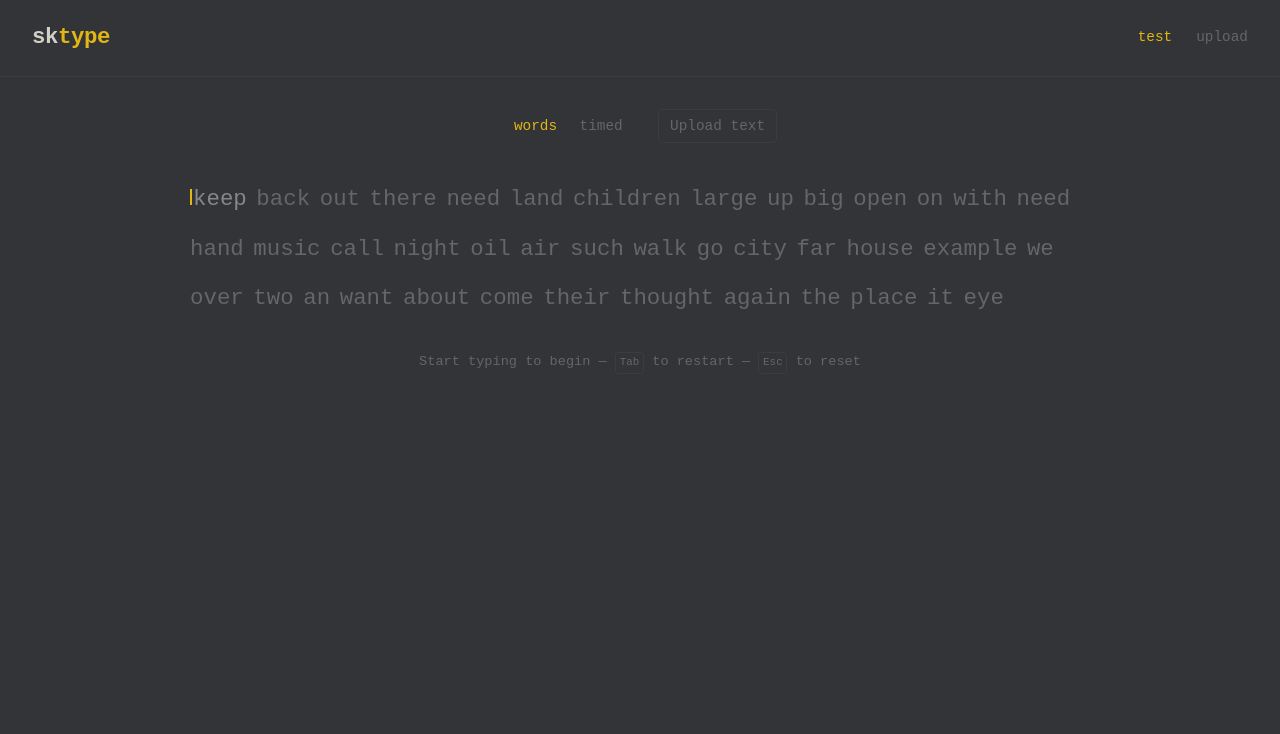
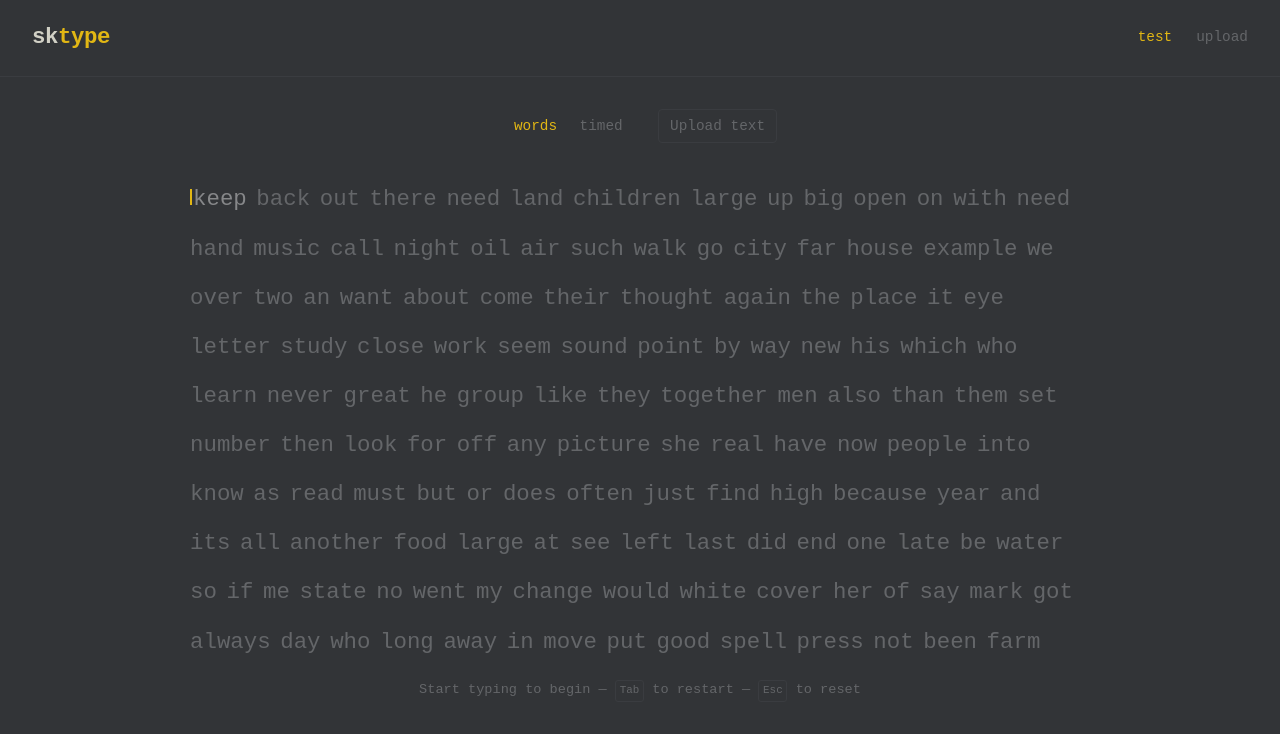
Before and after one commit to sek1973/sk-typing, an Angular app: page / in a window 1280 px wide. Shown: the top 734 px of the page. Built offline with nearby package versions, Linux system fonts and the light colour scheme.

Commit message:
increase typing area in the screen

```diff
--- a/src/app/components/typing-test/typing-test.component.scss
+++ b/src/app/components/typing-test/typing-test.component.scss
@@ -91,7 +91,7 @@
     display: flex;
     flex-wrap: wrap;
     gap: 0.55rem 0.6rem;
-    height: 9.5rem;
+    height: max(9.5rem, calc(100dvh - 20rem));
     overflow: hidden;
     line-height: 1.8;
     font-size: 1.4rem;
```
